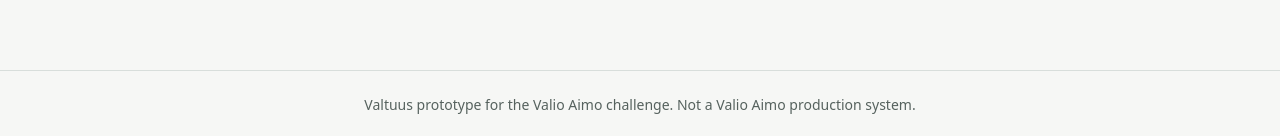
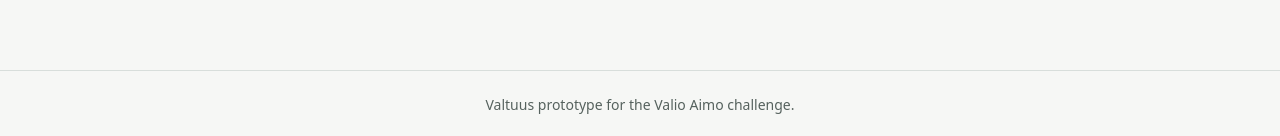
Before and after one commit to anvikx/valtuus, a React (Vite) app in the folder frontend/: page / in a window 1280 px wide. Shown: the part 661-797 px from the top of the page. Built offline with nearby package versions, Linux system fonts and the light colour scheme; no server answers.

Commit message:
fix(ui): shorten the footer disclaimer

```diff
--- a/frontend/src/components/Shell.tsx
+++ b/frontend/src/components/Shell.tsx
@@ -69,9 +69,7 @@ export function Shell({ path, children }: ShellProps): ReactElement {
         <span className="tag">Prototype</span>
       </header>
       {children}
-      <footer className="app-footer">
-        Valtuus prototype for the Valio Aimo challenge. Not a Valio Aimo production system.
-      </footer>
+      <footer className="app-footer">Valtuus prototype for the Valio Aimo challenge.</footer>
     </div>
   )
 }
```
